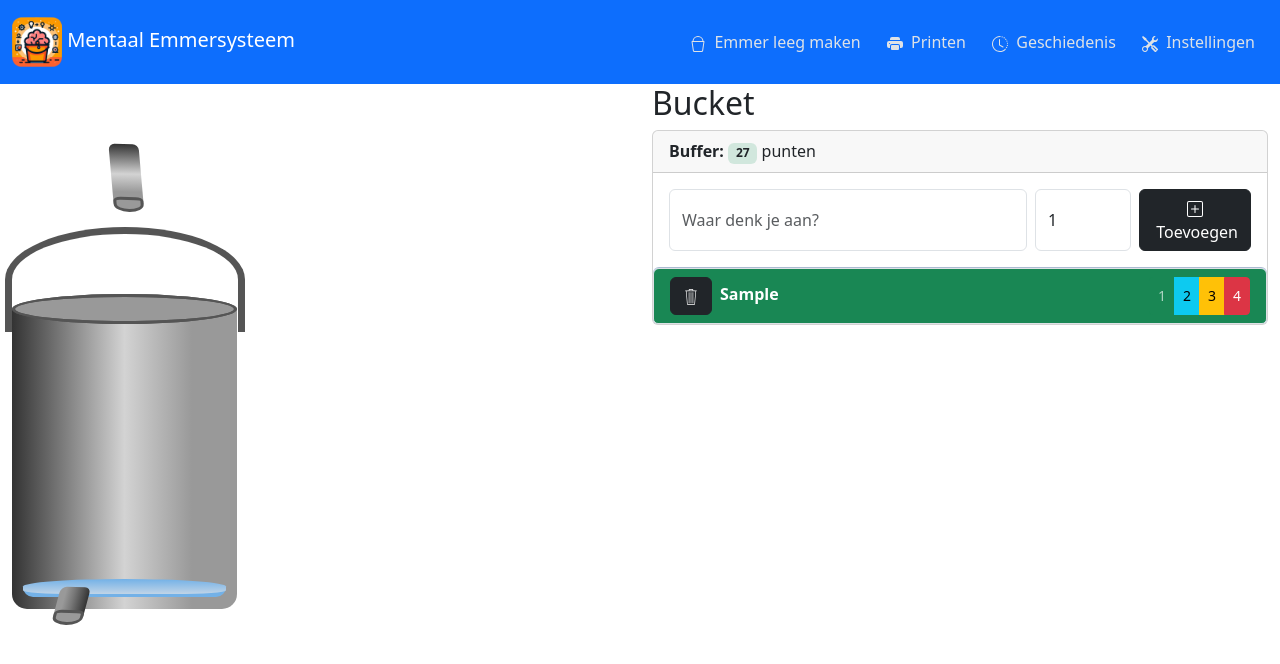
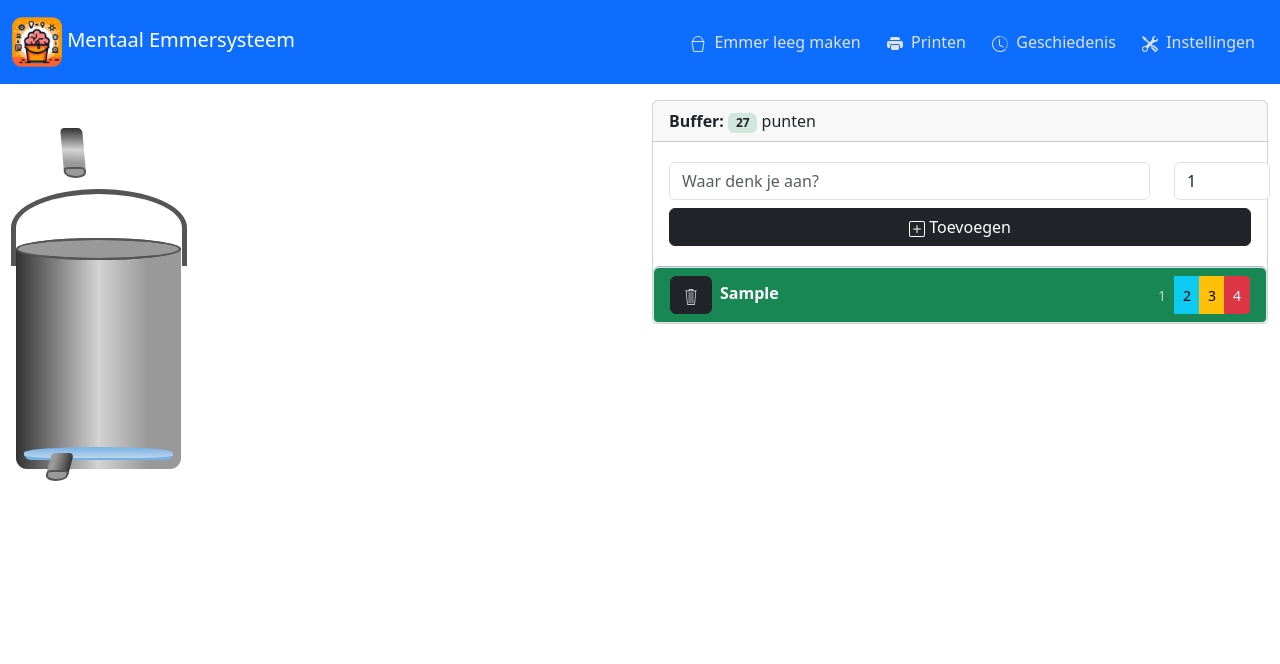
Before and after one commit to pageon/mbs, a Vue app: page / in a window 1280 px wide. Both pictures are taken after typing "Sample" into the empty fields and a click on the button "Toevoegen". Shown: the top 664 px of the page. Built offline with nearby package versions, Linux system fonts and the light colour scheme.

Commit message:
Layout update

```diff
--- a/src/App.vue
+++ b/src/App.vue
@@ -73,24 +73,34 @@
     </div>
 
     <div class="container-fluid">
-      <div class="row">
-        <div class="col">
-          <mental-bucket style="font-size: 15px" :max-level="maxPoints" :current-level="totalPoints"></mental-bucket>
+      <div class="row flex-md-row">
+        <div class="col-12 col-md-6 col-xxl-5">
+          <div class="row">
+            <template v-for="(bucket, index) in buckets" :key="'bucket-' + index">
+              <mental-bucket class="col mx-1" v-if="bucket.points > 0" style="font-size: 11px" :max-level="maxPoints" :current-level="bucket.points" :index="index" :blocks="bucket"></mental-bucket>
+            </template>
+          </div>
         </div>
-        <div class="col">
-          <h2>Bucket</h2>
+        <div class="col-12 col-md-6 col-xxl-7 mt-3">
           <div class="card">
             <div class="card-header">
-              <strong>{{ $t('Buffer') }}:</strong> <span class="badge" :class="bufferBackgroundColor">{{ remainingPoints }}</span> {{ $t('points') }}
+              <div v-if="remainingPoints > 0"><strong>{{ $t('Buffer') }}:</strong> <span class="badge" :class="bufferBackgroundColor">{{ remainingPoints }}</span> {{ $t('points') }}</div>
+              <div v-if="remainingPoints <= 0"><strong>{{ $t('Overflow') }}:</strong> <span class="badge" :class="bufferBackgroundColor">{{ totalPoints - maxPoints }}</span> {{ $t('points') }}</div>
             </div>
             <div class="card-body">
-              <form class="d-flex" @submit.prevent="addBlock">
-                <input class="form-control me-2" v-model="newBlock.name" :placeholder="$t('BlockName')" required />
-                <input class="form-control me-2" style="width: initial" size="1" v-model.number="newBlock.points" type="number" min="1" max="4" placeholder="Points (1-4)" required />
-                <button class="btn btn-dark" type="submit" :title="$t('AddBlock')"><svg xmlns="http://www.w3.org/2000/svg" width="16" height="16" fill="currentColor" class="bi bi-plus-square" viewBox="0 0 16 16">
-                  <path d="M14 1a1 1 0 0 1 1 1v12a1 1 0 0 1-1 1H2a1 1 0 0 1-1-1V2a1 1 0 0 1 1-1zM2 0a2 2 0 0 0-2 2v12a2 2 0 0 0 2 2h12a2 2 0 0 0 2-2V2a2 2 0 0 0-2-2z"/>
-                  <path d="M8 4a.5.5 0 0 1 .5.5v3h3a.5.5 0 0 1 0 1h-3v3a.5.5 0 0 1-1 0v-3h-3a.5.5 0 0 1 0-1h3v-3A.5.5 0 0 1 8 4"/>
-                </svg>&nbsp;{{ $t('Add') }}</button>
+              <form class="row" @submit.prevent="addBlock">
+                <div class="my-1 col-9 col-xl-10 col-xxl-7">
+                  <input class="form-control  col-12" v-model="newBlock.name" :placeholder="$t('BlockName')" required />
+                </div>
+                <div class="my-1 col-2 col-xl-2 col-xxl-2">
+                  <input class="form-control  col-12" style="width: initial" size="1" v-model.number="newBlock.points" type="number" min="1" max="4" placeholder="Points (1-4)" required />
+                </div>
+                <div class="my-1 col-12 col-xxl-3">
+                  <button class="btn btn-dark col-12" type="submit" :title="$t('AddBlock')"><svg xmlns="http://www.w3.org/2000/svg" width="16" height="16" fill="currentColor" class="bi bi-plus-square" viewBox="0 0 16 16">
+                    <path d="M14 1a1 1 0 0 1 1 1v12a1 1 0 0 1-1 1H2a1 1 0 0 1-1-1V2a1 1 0 0 1 1-1zM2 0a2 2 0 0 0-2 2v12a2 2 0 0 0 2 2h12a2 2 0 0 0 2-2V2a2 2 0 0 0-2-2z"/>
+                    <path d="M8 4a.5.5 0 0 1 .5.5v3h3a.5.5 0 0 1 0 1h-3v3a.5.5 0 0 1-1 0v-3h-3a.5.5 0 0 1 0-1h3v-3A.5.5 0 0 1 8 4"/>
+                  </svg>&nbsp;{{ $t('Add') }}</button>
+                </div>
               </form>
             </div>
             <div class="list-group bg-primary-subtle">
@@ -184,9 +194,46 @@
        // Sort blocks with lowest points at the top and highest at the bottom
        return [...this.blocks].sort((a, b) => a.points - b.points);
      },
+
+     reverseOrderedBlocks() {
+       // Sort blocks with lowest points at the bottom and highest at the top
+       return [...this.blocks].sort((a, b) => b.points - a.points);
+     },
+
+     buckets() {
+       let buckets = [];
+       let bucket = this.getBucketObject();
+       buckets.push(bucket);
+       let counter = 0;
+       for (let block of this.reverseOrderedBlocks) {
+         let points = block.points;
+         let newCounter = counter + points;
+
+         if (newCounter < this.maxPoints) {
+           bucket[points.toString()] += block.points;
+           counter = newCounter;
+           bucket['points'] = counter;
+
+           continue;
+         }
+         bucket[points.toString()] += (this.maxPoints - counter);
+         bucket['points'] = this.maxPoints;
+
+         bucket = this.getBucketObject();
+         buckets.push(bucket);
+         counter = newCounter - this.maxPoints;
+         bucket[points.toString()] += counter;
+       }
+
+       return buckets;
+     },
    },
 
    methods: {
+     getBucketObject() {
+       return {'points': 0, '1': 0, '2': 0, '3': 0, '4': 0};
+     },
+
      startOver() {
        if (confirm(Locale.get('StartOverConfirm'))) {
          // Clear current blocks but keep the saved history
--- a/src/MentalBucket.vue
+++ b/src/MentalBucket.vue
@@ -12,57 +12,73 @@ export default {
       type: Number,
       default: 0
     },
+    blocks: {},
     maxLevel: {
+      type: Number,
+      default: 0
+    },
+    index: {
       type: Number,
       default: 0
     }
   },
 
   watch: {
-    currentLevel (progress) {
-      if (progress > this.maxLevel) {
-        progress = this.maxLevel;
-      } else if (progress < 0) {
-        progress = 0;
+    currentLevel (newLevel) {
+      this.changeLevel(newLevel);
+    },
+
+    blocks (newBlocks) {
+      console.debug(newBlocks);
+    }
+  },
+  mounted() {
+    this.changeLevel(this.currentLevel);
+  },
+
+  methods: {
+    changeLevel(newLevel) {
+      if (newLevel > this.maxLevel) {
+        newLevel = this.maxLevel;
+      } else if (newLevel < 0) {
+        newLevel = 0;
       }
-      const water = document.querySelector('.water');
-      const tapWaterFlow = document.querySelector('.tap-water-flow');
-      const valveWaterFlow = document.querySelector('.valve-water-flow');
+      const water = document.querySelector('.bucket-' + this.index +' .water');
+      const tapWaterFlow = document.querySelector('.bucket-' + this.index +' .tap-water-flow');
+      const valveWaterFlow = document.querySelector('.bucket-' + this.index +' .valve-water-flow');
 
       this.clearAllTimeouts();
 
-      // Handle water progress animations
+      // Handle water animations
       tapWaterFlow.removeAttribute('style');
       valveWaterFlow.removeAttribute('style');
       let originalLevel = this.level;
 
-      if (progress > this.level) {
+      if (newLevel > this.level) {
         valveWaterFlow.style.height = 0;
 
         this.addTimeout(setTimeout(() => tapWaterFlow.style.transition = 'height 1s ease, top 1s ease', 100));
         this.addTimeout(setTimeout(() => tapWaterFlow.style.height = `${645 - (100 / this.maxLevel * originalLevel * 4.5)}%`, 100));
-        this.addTimeout(setTimeout(() => tapWaterFlow.style.height = `${645 - (100 / this.maxLevel * progress * 4.5)}%`, 1000));
+        this.addTimeout(setTimeout(() => tapWaterFlow.style.height = `${645 - (100 / this.maxLevel * newLevel * 4.5)}%`, 1000));
         this.addTimeout(setTimeout(() => water.style.opacity = 100, 1000));
-        this.addTimeout(setTimeout(() => tapWaterFlow.style.top = `${745 - (100 / this.maxLevel * progress * 4.5)}%`, 1800));
+        this.addTimeout(setTimeout(() => tapWaterFlow.style.top = `${745 - (100 / this.maxLevel * newLevel * 4.5)}%`, 1800));
         this.addTimeout(setTimeout(() => tapWaterFlow.style.height = '0', 1800));
-        this.addTimeout(setTimeout(() => water.style.height = `${95 / this.maxLevel * progress}%`, 1000));
+        this.addTimeout(setTimeout(() => water.style.height = `${95 / this.maxLevel * newLevel}%`, 1000));
       } else {
         tapWaterFlow.style.height = '0';
         this.addTimeout(setTimeout(() => valveWaterFlow.style.transition = 'height 1s ease, top 1s ease', 100));
         this.addTimeout(setTimeout(() => valveWaterFlow.style.height = '5em', 100));
-        this.addTimeout(setTimeout(() => water.style.height = `${95 / this.maxLevel * progress}%`, 100));
+        this.addTimeout(setTimeout(() => water.style.height = `${95 / this.maxLevel * newLevel}%`, 100));
         this.addTimeout(setTimeout(() => valveWaterFlow.style.height = '0', 1100));
         this.addTimeout(setTimeout(() => valveWaterFlow.style.top = '6.65em', 1100));
-        if (progress === 0) {
+        if (newLevel === 0) {
           this.addTimeout(setTimeout(() => water.style.opacity = 0, 1100));
         }
       }
 
-      this.level = progress;
-    }
-  },
+      this.level = newLevel;
+    },
 
-  methods: {
     clearAllTimeouts() {
       this.timeouts.forEach(timeout => clearTimeout(timeout));
       this.timeouts = [];
@@ -76,7 +92,7 @@ export default {
 </script>
 
 <template>
-  <div class="animation-container">
+  <div :class="'animation-container bucket-' + index">
     <div class="tap">
       <div class="tap-water-flow"></div>
     </div>
@@ -99,6 +115,9 @@ export default {
   height: 35em;
   box-sizing: border-box;
   font-size: 10px;
+  min-width: 16em;
+  max-width: 16em !important;
+  margin-bottom: 6em;
 }
 
 .animation-container * {
--- a/src/locale.js
+++ b/src/locale.js
@@ -24,6 +24,7 @@ const I18N = createI18n({
       AddBlock: 'Add block',
       Add: 'Add',
       Bucket: 'Bucket',
+      Overflow: 'Overflow',
     },
     nl: {
       Settings: 'Instellingen',
@@ -43,6 +44,7 @@ const I18N = createI18n({
       AddBlock: 'Blok toevoegen',
       Add: 'Toevoegen',
       Bucket: 'Emmer',
+      Overflow: 'Overloop',
     }
   }
 })
```
